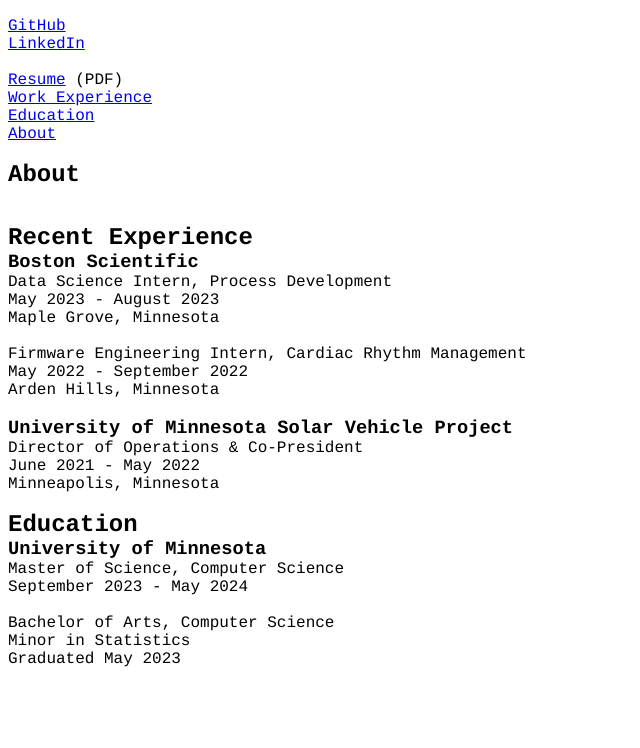
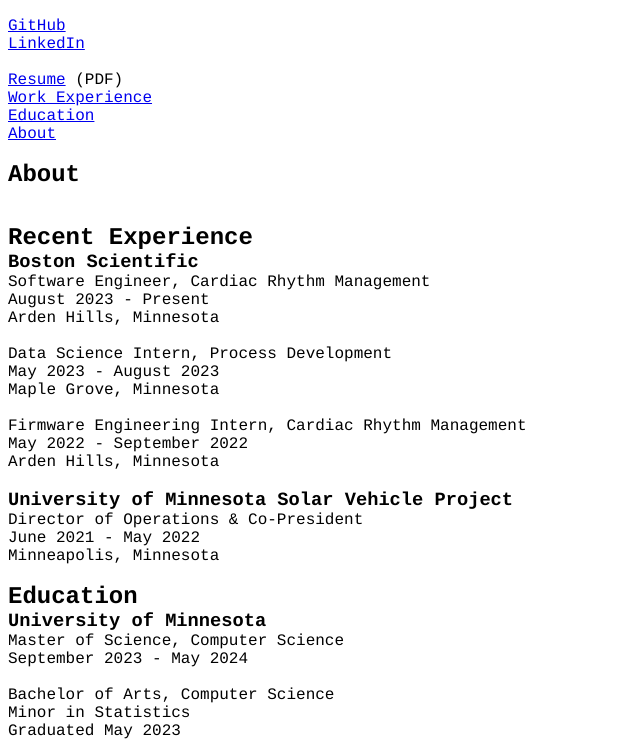
Before and after one commit to ethanosmundson/ethanosmundson.github.io, a plain HTML site: page index.html in a window 1280 px wide. Shown: the part 117-865 px from the top of the page, without its empty margins (0-640 px from the left). Before the commit the page ends 800 px from the top, so only its background shows below. Drawn offline with Linux system fonts and the light colour scheme.

Commit message:
Update index.html

```diff
--- a/index.html
+++ b/index.html
@@ -8,9 +8,9 @@
 
 <body>
     <h1>Ethan Osmundson</h1>
-    Computer Science Master's Student
+    Software Engineer
     <br>
-    University of Minnesota
+    Boston Scientific
     <br>
     Minneapolis, MN
 
@@ -41,6 +41,13 @@
 
     <h2>Recent Experience</h2>
     <h3>Boston Scientific</h3>
+    Software Engineer, Cardiac Rhythm Management
+    <br>
+    August 2023 - Present
+    <br>
+    Arden Hills, Minnesota
+    <br>
+    <br>
     Data Science Intern, Process Development
     <br>
     May 2023 - August 2023
```
